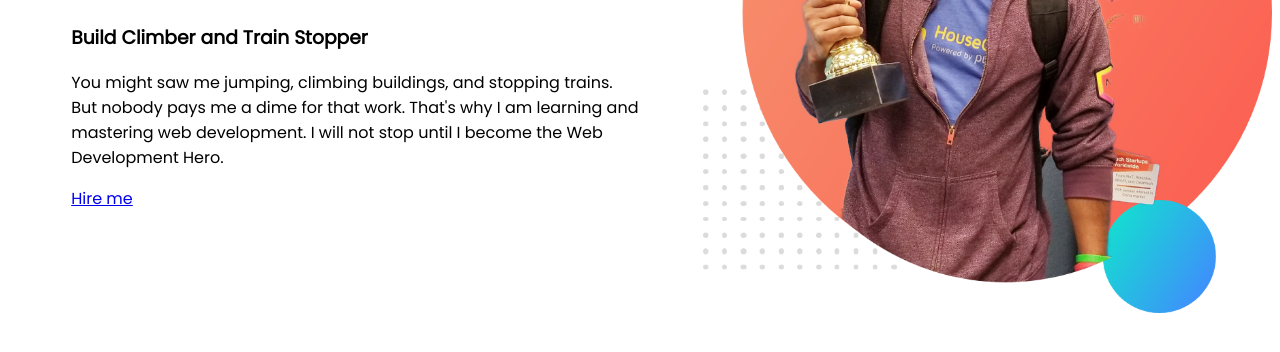
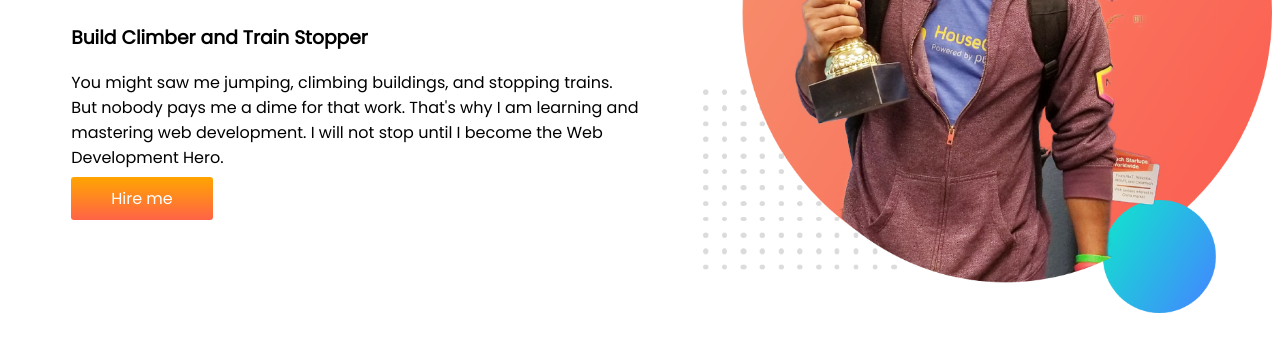
Before and after one commit to hmbadhon2/HM-Badhon-s-Portfolio, a plain HTML site: page index.html in a window 1280 px wide. Shown: the part 260-612 px from the top of the page. Drawn offline with Linux system fonts and the light colour scheme.

Commit message:
button style

```diff
--- a/index.html
+++ b/index.html
@@ -17,7 +17,7 @@
         <h1> <span class="name-color"> HM Badhon's</span> World</h1>
         <h3>Build Climber and Train Stopper</h3>
         <p>You might saw me jumping, climbing buildings, and stopping trains. But nobody pays me a dime for that work. That's why I am learning and mastering web development. I will not stop until I become the Web Development Hero.</p>
-        <a href="https://www.facebook.com/">Hire me</a>
+        <a class="link-button" href="https://www.facebook.com/">Hire me</a>
         </div>
         <div class="half-width">
             <img src="img/jhankar.png" alt="">
--- a/style.css
+++ b/style.css
@@ -18,3 +18,12 @@ section{
 .half-width img{
     width:100%;
 }
+.link-button{
+    text-decoration: none;
+    padding:10px 40px;
+    color:white;
+    border-radius: 3px;
+    background-image: linear-gradient(orange, tomato);
+    font-weight:700px;
+
+}
```
